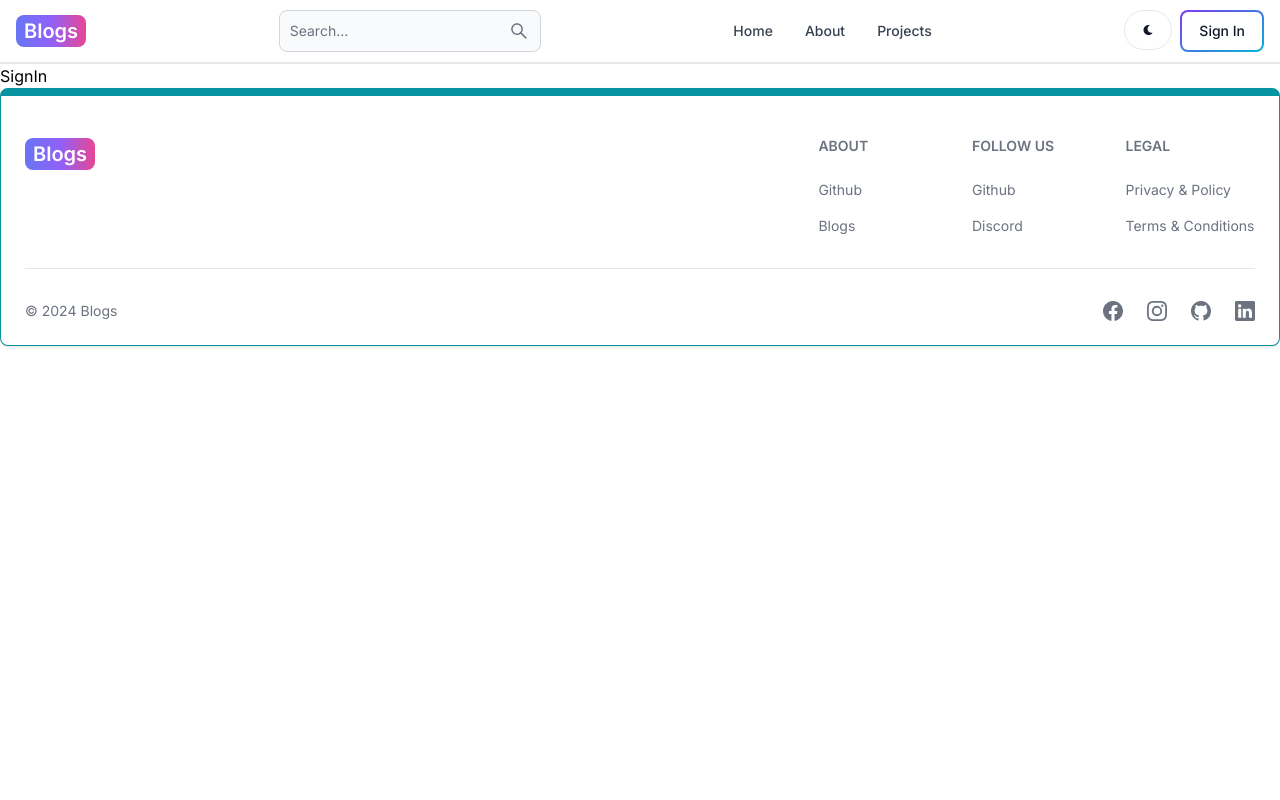
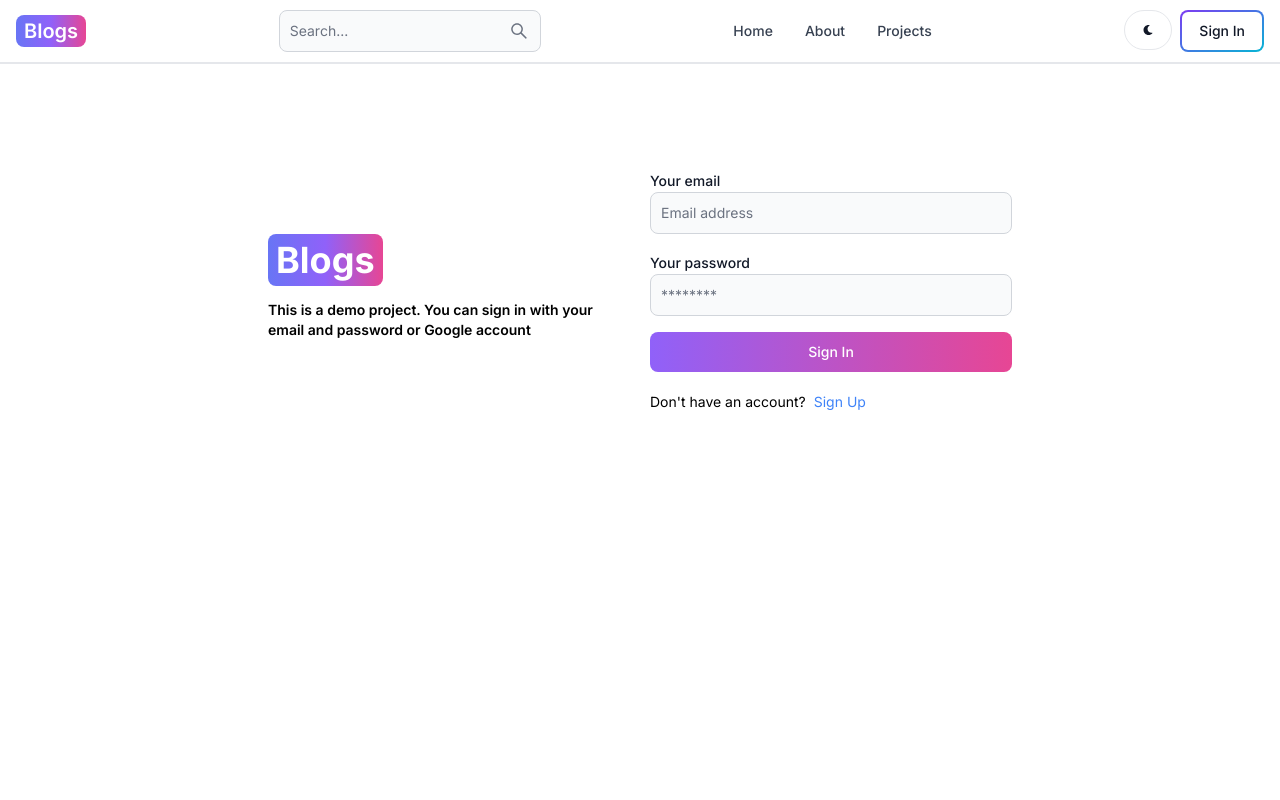
Before and after one commit to zaveerk62/mern-blog-app, a React (Vite) app in the folder client/: page /sign-in in a window 1280 px wide. Shown: the top 800 px of the page. Built offline with nearby package versions, Linux system fonts and the light colour scheme.

Commit message:
implemented sigin page functionality

```diff
--- a/client/src/pages/SignIn.jsx
+++ b/client/src/pages/SignIn.jsx
@@ -1,7 +1,111 @@
-
+import { Link, useNavigate } from 'react-router-dom';
+import { Alert, Button, Label, Spinner, TextInput } from 'flowbite-react';
+import { useState } from 'react';
 
 export default function SignIn() {
+  const [formData, setFormData] = useState({});
+  const [errorMessage, setErrorMessage] = useState(null);
+  const [loading, setLoading] = useState(false);
+  const navigate = useNavigate();
+
+  const handleChange = (e) => {
+    setFormData({ ...formData, [e.target.id]: e.target.value.trim() });
+    console.log(formData);
+  };
+
+  const handleSubmit = async (e) => {
+    e.preventDefault();
+    if (!formData.email || !formData.password) {
+      return setErrorMessage('Please fill out all the fields');
+    }
+    try {
+      setLoading(true);
+      setErrorMessage(null);
+      const res = await fetch('/api/auth/signin', {
+        method: 'POST',
+        headers: { 'Content-Type': 'application/json' },
+        body: JSON.stringify(formData),
+      });
+      const data = await res.json();
+      if (data.success === false) {
+        return setErrorMessage(data.message);
+      }
+      setLoading(false);
+      if (res.ok) {
+        navigate('/');
+      }
+    } catch (error) {
+      setErrorMessage(error.message);
+      setLoading(false);
+    }
+  };
+
   return (
-    <div>SignIn</div>
-  )
+    <div className='min-h-screen mt-20 p-3'>
+      <div className='flex p-3 max-w-3xl mx-auto gap-5 flex-col md:flex-row md:items-center'>
+        {/* left side */}
+        <div className='flex-1'>
+          <Link to='/' className='font-bold dark:text-white text-4xl'>
+            <span className='px-2 py-1 bg-gradient-to-r from-indigo-500 via-purple-500 to-pink-500 rounded-lg text-white'>
+              Blogs
+            </span>
+          </Link>
+          <p className='text-sm mt-5 font-semibold'>
+            This is a demo project. You can sign in with your email and password or Google
+            account
+          </p>
+        </div>
+
+        {/* right side */}
+
+        <div className='flex-1'>
+          <form className='flex flex-col gap-4' onSubmit={handleSubmit}>
+            <div>
+              <Label value='Your email' />
+              <TextInput
+                type='email'
+                placeholder='Email address'
+                id='email'
+                onChange={handleChange}
+              />
+            </div>
+            <div>
+              <Label value='Your password' />
+              <TextInput
+                type='password'
+                placeholder='********'
+                id='password'
+                onChange={handleChange}
+              />
+            </div>
+            <Button
+              gradientDuoTone='purpleToPink'
+              type='submit'
+              disabled={loading}
+            >
+              {loading ? (
+                <>
+                  <Spinner size={'sm'} />
+                  <span className='pl-3'>Loading...</span>
+                </>
+              ) : (
+                'Sign In'
+              )}
+            </Button>
+          </form>
+          <div className='flex gap-2 text-sm mt-5'>
+            <span>Don&apos;t have an account?</span>
+            <Link to='/sign-in' className='text-blue-500 hover:underline'>
+              Sign Up
+            </Link>
+          </div>
+          {errorMessage && (
+            <Alert className='mt-5' color='failure'>
+              {errorMessage}
+            </Alert>
+          )}
+        </div>
+      </div>
+    </div>
+  );
 }
```
